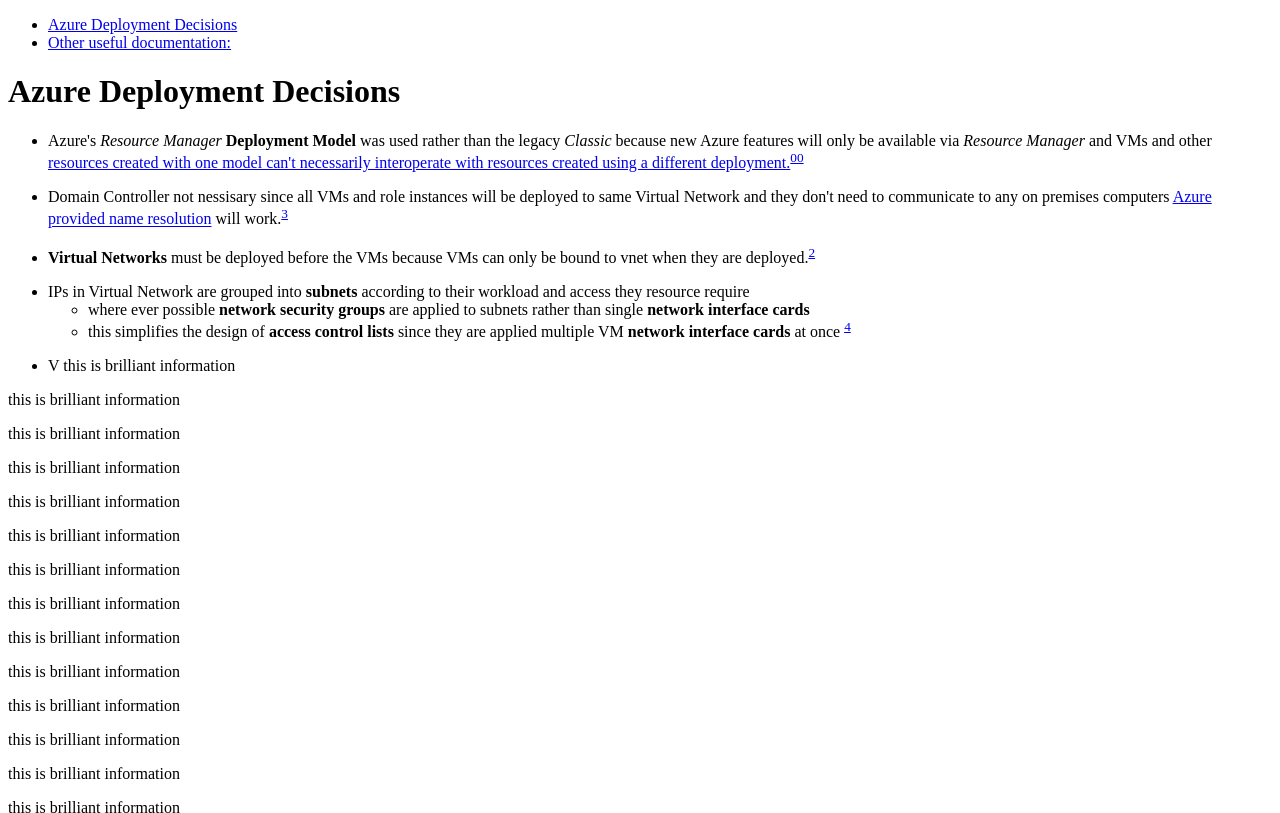
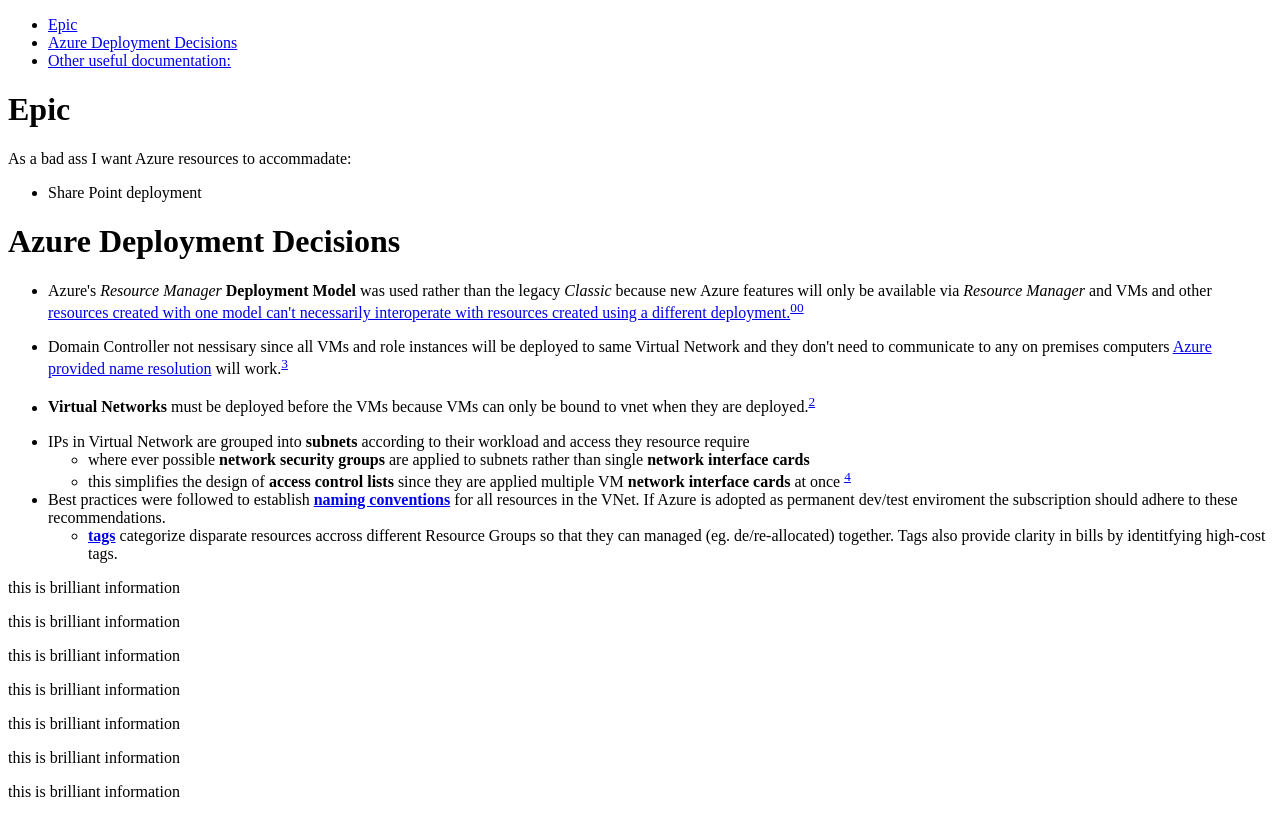
Before and after one commit to VCHDecisionSupport/Azure_IaaS, a plain HTML site: page readme.html in a window 1280 px wide. Shown: the top 813 px of the page. Drawn offline with Linux system fonts and the light colour scheme.

```diff
--- a/readme.html
+++ b/readme.html
@@ -10,22 +10,32 @@
 <body>
 <div id="TOC">
 <ul>
+<li><a href="#epic">Epic</a></li>
 <li><a href="#azure-deployment-decisions">Azure Deployment Decisions</a></li>
 <li><a href="#other-useful-documentation">Other useful documentation:</a></li>
 </ul>
 </div>
+<h1 id="epic">Epic</h1>
+<p>As a bad ass I want Azure resources to accommadate:</p>
+<ul>
+<li>Share Point deployment</li>
+</ul>
 <h1 id="azure-deployment-decisions">Azure Deployment Decisions</h1>
 <ul>
 <li><p>Azure's <em>Resource Manager</em> <strong>Deployment Model</strong> was used rather than the legacy <em>Classic</em> because new Azure features will only be available via <em>Resource Manager</em> and VMs and other <a href="https://azure.microsoft.com/en-us/documentation/articles/azure-classic-rm/#why-does-this-matter">resources created with one model can't necessarily interoperate with resources created using a different deployment.</a><sup id="a00"><a href="#f00">00</a></sup></p></li>
-<li>Domain Controller not nessisary since all VMs and role instances will be deployed to same Virtual Network and they don't need to communicate to any on premises computers <a href="https://azure.microsoft.com/en-us/documentation/articles/virtual-networks-name-resolution-for-vms-and-role-instances/">Azure provided name resolution</a> will work.<sup id="a3"><a href="#f3">3</a></sup></li>
+<li><p>Domain Controller not nessisary since all VMs and role instances will be deployed to same Virtual Network and they don't need to communicate to any on premises computers <a href="https://azure.microsoft.com/en-us/documentation/articles/virtual-networks-name-resolution-for-vms-and-role-instances/">Azure provided name resolution</a> will work.<sup id="a3"><a href="#f3">3</a></sup></p></li>
 <li><p><strong>Virtual Networks</strong> must be deployed before the VMs because VMs can only be bound to vnet when they are deployed.<sup id="a2"><a href="#f2">2</a></sup></p></li>
 <li>IPs in Virtual Network are grouped into <strong>subnets</strong> according to their workload and access they resource require
 <ul>
 <li>where ever possible <strong>network security groups</strong> are applied to subnets rather than single <strong>network interface cards</strong></li>
 <li>this simplifies the design of <strong>access control lists</strong> since they are applied multiple VM <strong>network interface cards</strong> at once <sup id="a4"><a href="#f4">4</a></sup></li>
 </ul></li>
-<li><p>V this is brilliant information</p></li>
+<li>Best practices were followed to establish <a href="https://azure.microsoft.com/en-us/documentation/articles/guidance-naming-conventions/"><strong>naming conventions</strong></a> for all resources in the VNet. If Azure is adopted as permanent dev/test enviroment the subscription should adhere to these recommendations.
+<ul>
+<li><a href="https://azure.microsoft.com/en-us/documentation/articles/resource-group-using-tags/#powershell"><strong>tags</strong></a> categorize disparate resources accross different Resource Groups so that they can managed (eg. de/re-allocated) together. Tags also provide clarity in bills by identitfying high-cost tags.</li>
+</ul></li>
 </ul>
+<p>this is brilliant information</p>
 <p>this is brilliant information</p>
 <p>this is brilliant information</p>
 <p>this is brilliant information</p>
@@ -55,7 +65,7 @@
 <p><b id="f2">2</b> <a href="https://azure.microsoft.com/en-us/documentation/articles/virtual-networks-overview/#strongnotestrong-1">See here.</a> <a href="#a2">↩</a></p>
 <p><b id="f3">3</b> When/if named resolved communication with vnet or to on-premises then a dedicated Domain Controller server will be added to our vnet but communication within vnet would still be handled by Azure. Communication between Vms and instance roles within a vnet would reference different names than those used by communication from outside vnet? Those the same Azure VM would have one name to other Azure VMs in the same vnet and another name to on premises connections. <a href="#a3">↩</a></p>
 <p><b id="f4">4</b> <a href="https://azure.microsoft.com/en-us/documentation/articles/virtual-networks-nsg/#subnets">See here.</a> <a href="#a4">↩</a></p>
-<p><b id="f00">00</b> <a href="https://azure.microsoft.com/en-us/documentation/articles/resource-group-overview/#the-benefits-of-using-resource-manager">See here.</a> <a href="#a00">↩</a></p>
+<p><b id="f00">00</b> <a href="https://azure.microsoft.com/en-us/documentation/articles/resource-group-overview/#the-benefits-of-using-resource-manager">See here for benefits of Resource Manager.</a> <a href="#a00">↩</a></p>
 <h1 id="other-useful-documentation">Other useful documentation:</h1>
 <p><a href="https://azure.microsoft.com/en-us/documentation/articles/cloud-services-sizes-specs/">Azure VM sizing</a></p>
 <p><a href="https://azure.microsoft.com/en-us/documentation/articles/dns-getstarted-create-dnszone/">Create DNS Zone</a></p>
```
Also changed, not shown: readme.md, 7 other files.
